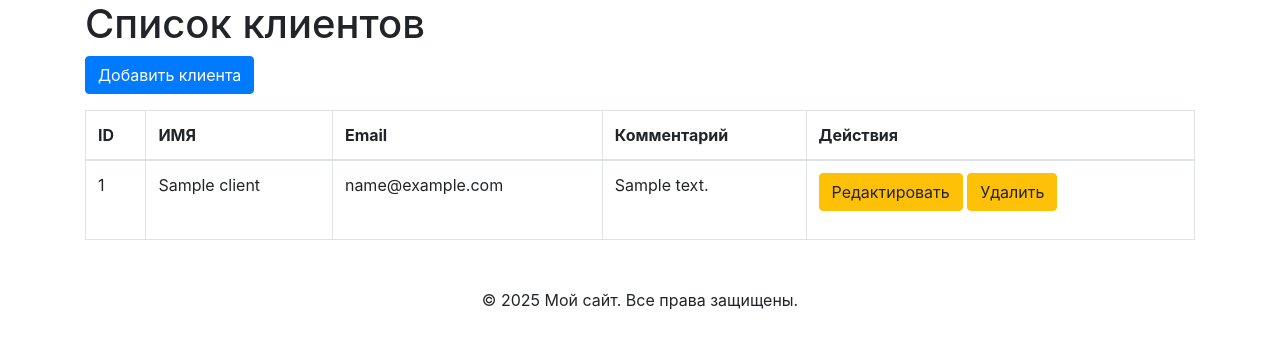
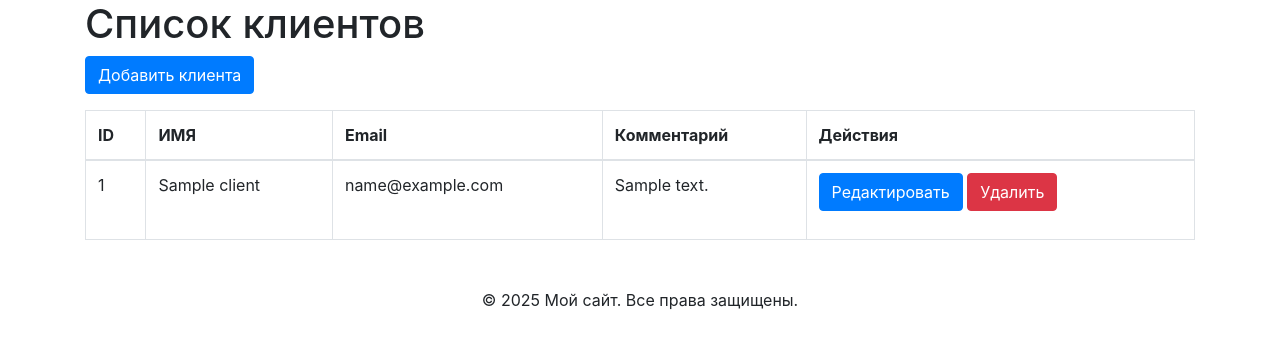
Before and after one commit to kseniya161-max/DjangoProject_7, a Django app: page /clients/ in a window 1280 px wide. Shown: the part 56-405 px from the top of the page. Run offline with Django 5.2, Linux system fonts and the light colour scheme; tables that the repository leaves empty hold one stand-in row (values such as "Sample post"); some libraries are stand-ins or nearby versions.

Commit message:
correcting client_list.html

```diff
--- a/clients/templates/client_list.html
+++ b/clients/templates/client_list.html
@@ -21,8 +21,8 @@
             <td>{{client.email}}</td>
             <td>{{client.comment}}</td>
             <td>
-                <a href="{% url 'clients:client_update' client.pk %}" class='btn btn-warning mb-3'>Редактировать</a>
-                <a href="{% url 'clients:client_delete' client.pk %}" class='btn btn-warning mb-3'>Удалить</a>
+                <a href="{% url 'clients:client_update' client.pk %}" class='btn btn-primary mb-3'>Редактировать</a>
+                <a href="{% url 'clients:client_delete' client.pk %}" class='btn btn-danger mb-3'>Удалить</a>
             </td>
         </tr>
     {% empty %}
```
